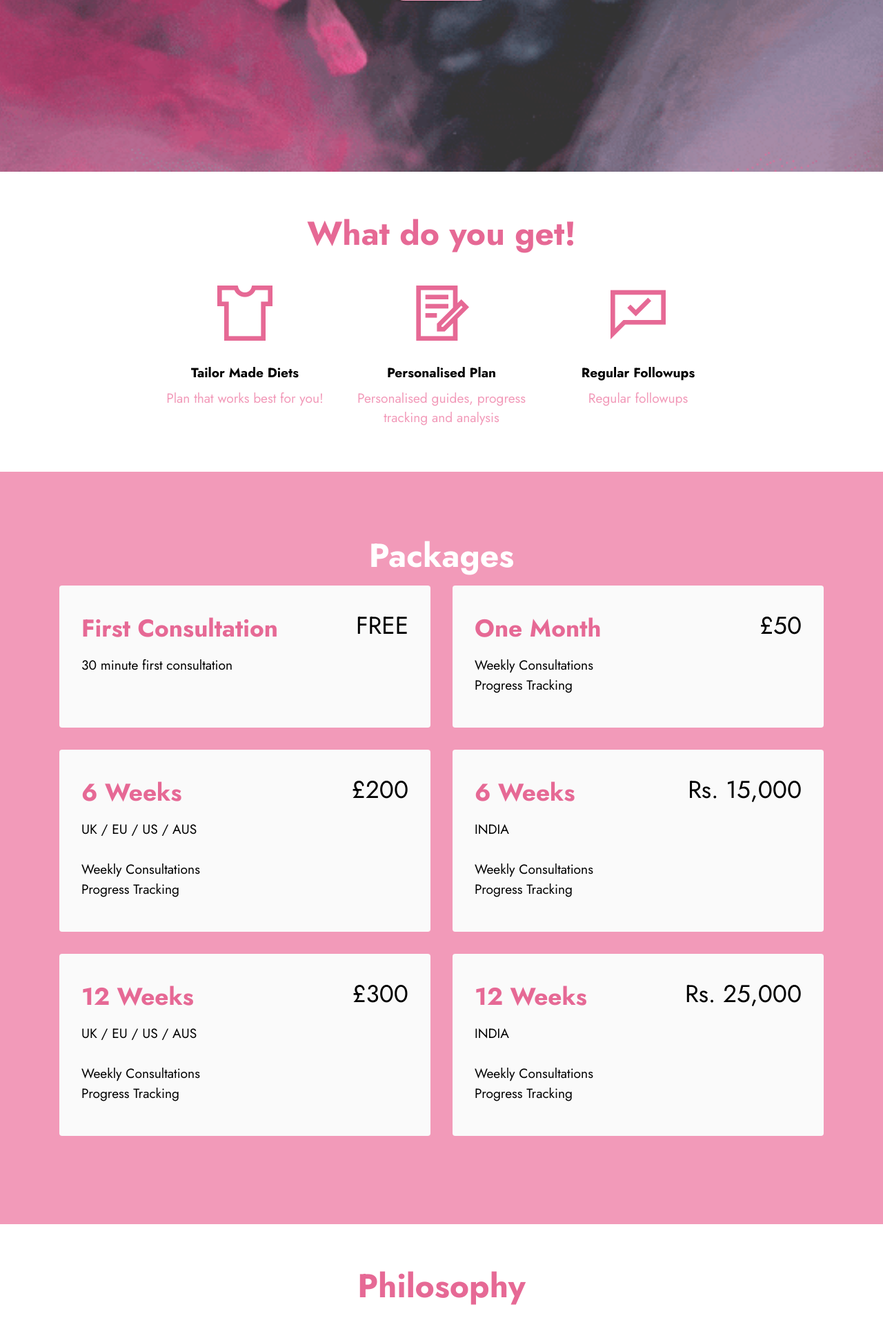
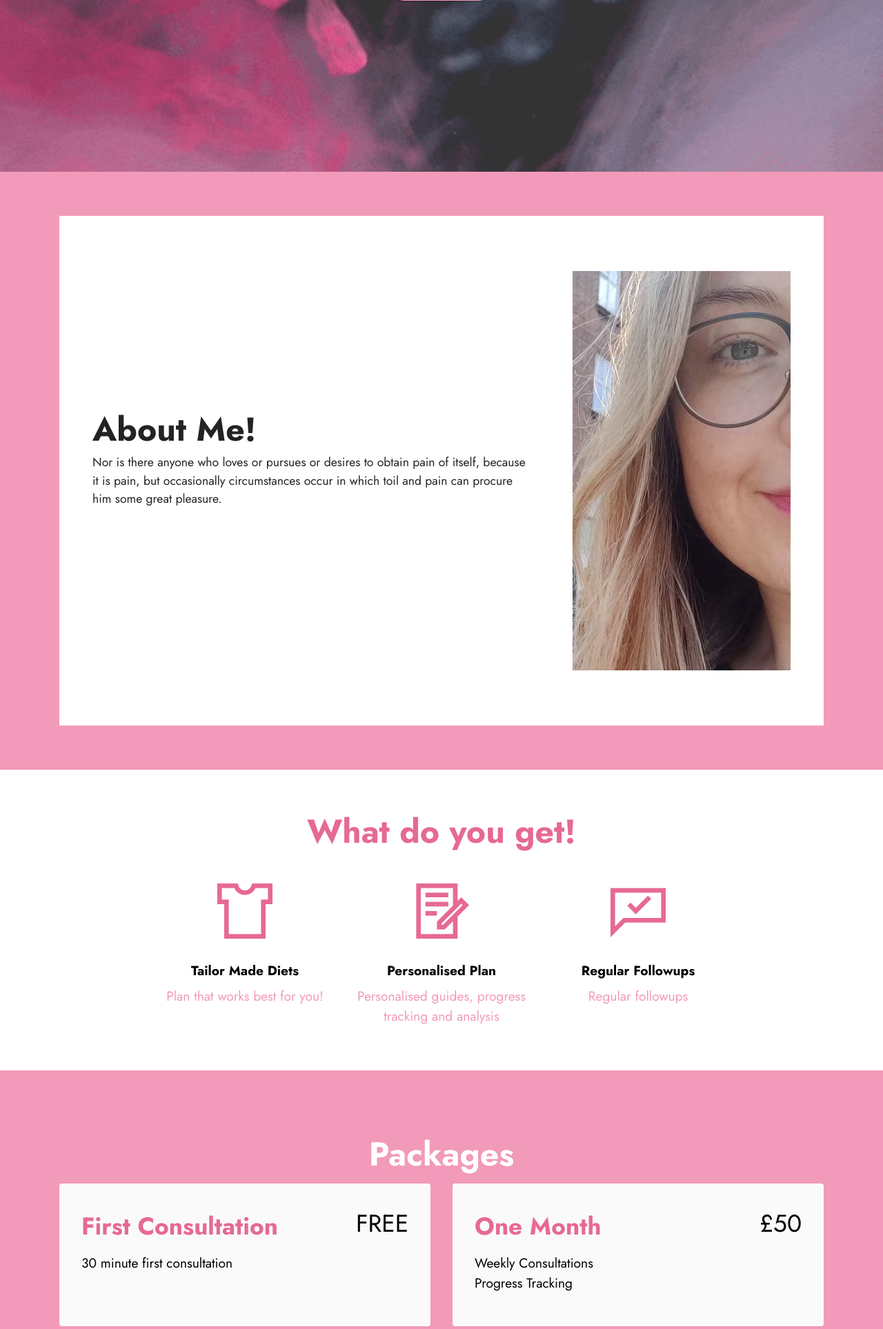
Before and after one commit to raghdip/boldnix.github.io, a PHP site: page / in a window 1280 px wide. Shown: the part 551-2478 px from the top of the page at 69% size. Run offline with PHP 8.4, Linux system fonts and the light colour scheme; some web fonts are replaced.

Commit message:
schedule

```diff
--- a/assets/images/hashes.json
+++ b/assets/images/hashes.json
@@ -1 +1 @@
-{"NarzWuRgGzzkENnuuj/6Cg==":"mbr-1920x1280.jpg","KJRc+4/RBRw0ouwvDOE2kA==":"bold.gif","BVXboHiuDgHMJNA5Zq0QvQ==":"bold-121x121.png","/N3YQbSULnQjhmVSTCOj5Q==":"bold-1-121x121.png","w5pY9egrPBhbBHDAUfDHHQ==":"bold-500x500.png","yHlkplqKm9sRB1vs9x2KAg==":"bold-1-500x500.png","XoR4GEKaWruA8kqwLD7G9w==":"bold-2-500x500.png","mzqn5J4Y7kV0xE7dJV/M9w==":"mbr-1000x667.jpg","sNIDhyk97ZTxLY3/czXFbg==":"mbr-1-1000x667.jpg","XOZHhawbAuX6AkQ8Qc+FOw==":"mbr-1000x661.jpg","4kXFEAjiKdlwxPohMeUxAA==":"bold%20(1)-500x500.png","6Nw8tKU09uFG82xTXzaRpA==":"ezgif-2-a26d43f3e6.gif","btUx6k7/KwqUMnSR+M6FwQ==":"ezgif-2-74ef3ade81.gif","A+PvaZjBqx/wx3A4HSb3ow==":"ink%20-%2058193.gif","pIuY1bhRjNtFY3XYSf4osA==":"ezgif-2-99bfd5156f.gif","55bR1QLSB4X3A6LxsNZCmA==":"ezgif-2-b2cf30c821.gif","vgMEMGxfItKOiulu+tjnog==":"mbr-1000x661.jpeg","M5Zdow507XBlm0Tw9YJuLQ==":"features2.jpeg","eOcbRDnDL6y+MNQVuxGlEA==":"mbr-1-1000x667.jpeg"}
+{"NarzWuRgGzzkENnuuj/6Cg==":"mbr-1920x1280.jpg","KJRc+4/RBRw0ouwvDOE2kA==":"bold.gif","BVXboHiuDgHMJNA5Zq0QvQ==":"bold-121x121.png","/N3YQbSULnQjhmVSTCOj5Q==":"bold-1-121x121.png","w5pY9egrPBhbBHDAUfDHHQ==":"bold-500x500.png","yHlkplqKm9sRB1vs9x2KAg==":"bold-1-500x500.png","XoR4GEKaWruA8kqwLD7G9w==":"bold-2-500x500.png","mzqn5J4Y7kV0xE7dJV/M9w==":"mbr-1000x667.jpg","sNIDhyk97ZTxLY3/czXFbg==":"mbr-1-1000x667.jpg","XOZHhawbAuX6AkQ8Qc+FOw==":"mbr-1000x661.jpg","4kXFEAjiKdlwxPohMeUxAA==":"bold%20(1)-500x500.png","6Nw8tKU09uFG82xTXzaRpA==":"ezgif-2-a26d43f3e6.gif","btUx6k7/KwqUMnSR+M6FwQ==":"ezgif-2-74ef3ade81.gif","A+PvaZjBqx/wx3A4HSb3ow==":"ink%20-%2058193.gif","pIuY1bhRjNtFY3XYSf4osA==":"ezgif-2-99bfd5156f.gif","55bR1QLSB4X3A6LxsNZCmA==":"ezgif-2-b2cf30c821.gif","vgMEMGxfItKOiulu+tjnog==":"mbr-1000x661.jpeg","M5Zdow507XBlm0Tw9YJuLQ==":"features2.jpeg","eOcbRDnDL6y+MNQVuxGlEA==":"mbr-1-1000x667.jpeg","hnMs/FtC13sDuK5DXgh7/w==":"img_20221001-152728-956x2086.jpeg","/ih9EzKI8tcDSyCkqB3Ecg==":"img_20221001-152729-956x2086.jpeg","OicWWl54V/wOLOheai6QRg==":"img_20221001-152730-956x2086.jpeg"}
--- a/assets/mobirise/css/mbr-additional.css
+++ b/assets/mobirise/css/mbr-additional.css
@@ -723,6 +723,56 @@ a {
     text-align: center;
   }
 }
+.cid-tmd4MyZDjj {
+  padding-top: 4rem;
+  padding-bottom: 4rem;
+  background-color: #f29ab9;
+}
+.cid-tmd4MyZDjj .mbr-fallback-image.disabled {
+  display: none;
+}
+.cid-tmd4MyZDjj .mbr-fallback-image {
+  display: block;
+  background-size: cover;
+  background-position: center center;
+  width: 100%;
+  height: 100%;
+  position: absolute;
+  top: 0;
+}
+.cid-tmd4MyZDjj .content-wrapper {
+  background: #ffffff;
+}
+@media (max-width: 991px) {
+  .cid-tmd4MyZDjj .content-wrapper .row {
+    flex-direction: column-reverse;
+  }
+  .cid-tmd4MyZDjj .content-wrapper .image-wrapper {
+    margin-bottom: 2rem;
+  }
+}
+@media (max-width: 767px) {
+  .cid-tmd4MyZDjj .content-wrapper {
+    padding: 1rem;
+  }
+}
+@media (min-width: 768px) and (max-width: 991px) {
+  .cid-tmd4MyZDjj .content-wrapper {
+    padding: 2rem;
+  }
+}
+@media (min-width: 992px) {
+  .cid-tmd4MyZDjj .content-wrapper {
+    padding: 5rem 3rem;
+  }
+  .cid-tmd4MyZDjj .content-wrapper .text-wrapper {
+    padding-right: 2rem;
+  }
+}
+.cid-tmd4MyZDjj .image-wrapper img {
+  width: 100%;
+  object-fit: cover;
+}
 .cid-tm8mHfrCo0 {
   padding-top: 4rem;
   padding-bottom: 4rem;
--- a/index.html
+++ b/index.html
@@ -69,6 +69,33 @@
 
                 <p class="mbr-text mbr-fonts-style display-7">Nutrition and Personal coach<br>💥 Helping you simplify nutrition<br>Get long-term results<br>📚 PN Certified Nutrition Coach<br>Former couch potato ⬇️ 45kgs</p>
                 <div class="mbr-section-btn mt-3"><a class="btn btn-danger display-4" href="https://instagram.com/boldnix"><span class="socicon socicon-instagram mbr-iconfont mbr-iconfont-btn"></span>Instagram&nbsp;</a></div>
+            </div>
+        </div>
+    </div>
+</section>
+
+<section data-bs-version="5.1" class="features15 cid-tmd4MyZDjj" id="features16-15">
+
+
+
+
+
+    <div class="container">
+        <div class="content-wrapper">
+            <div class="row align-items-center">
+                <div class="col-12 col-lg">
+                    <div class="text-wrapper">
+                        <h6 class="card-title mbr-fonts-style display-2">
+                            <strong>About Me!</strong></h6>
+                        <p class="mbr-text mbr-fonts-style mb-4 display-4">Nor is there anyone who loves or pursues or desires to obtain pain of itself, because it is pain, but occasionally circumstances occur in which toil and pain can procure him some great pleasure.</p>
+
+                    </div>
+                </div>
+                <div class="col-12 col-lg-4">
+                    <div class="image-wrapper">
+                        <img src="assets/images/img-20221001-152730-956x2086.jpeg" alt="Mobirise Website Builder">
+                    </div>
+                </div>
             </div>
         </div>
     </div>
```
Also changed, not shown: assets/images/img-20221001-152730-956x2086.jpeg (added), assets/theme/js/script.js, 1 other file.
